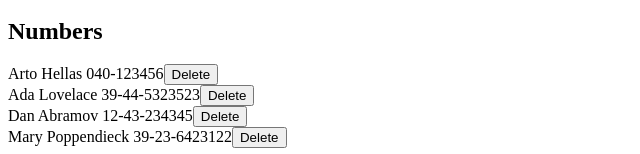
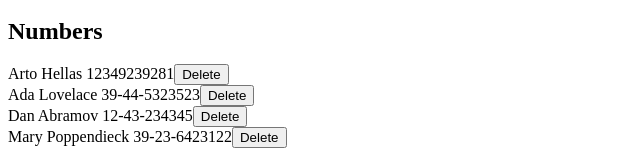
Before and after one commit to Nothing-Too-Fancy/FullstackOpen, a React (Vite) app in the folder Exercises/part2/phonebook/: page / in a window 1280 px wide. Shown: the part 220-374 px from the top of the page, without its empty margins (0-640 px from the left). Built offline with nearby package versions, Linux system fonts and the light colour scheme; data requests are answered from the project's data file.

Commit message:
exercise 2.15

```diff
--- a/Exercises/part2/phonebook/db.json
+++ b/Exercises/part2/phonebook/db.json
@@ -2,7 +2,7 @@
   "persons": [
     {
       "name": "Arto Hellas",
-      "number": "040-123456",
+      "number": "12349239281",
       "id": "1"
     },
     {
--- a/Exercises/part2/phonebook/src/App.jsx
+++ b/Exercises/part2/phonebook/src/App.jsx
@@ -18,16 +18,28 @@
   useEffect(() => {
     personService
       .getAll()
-      .then(response => {
-        setPersons(response.data)
+      .then(data => {
+        setPersons(data)
       })
   }, [])
+
+  const updateNumber = () =>  {
+    const updatedPerson = persons.find((person) => person.name === newName)
+    personService
+      .update(updatedPerson.id, {...updatedPerson, number: newNumber})
+      .then(data => {
+        console.log(data.name)
+        setPersons(persons.map(person => person.id === updatedPerson.id ? data : person))
+  })
+  }
 
   const addNumber = (event) => {
     event.preventDefault()
 
     if(isDuplicate()) {
-      alert(`${newName} is already added to phonebook`)
+      if(window.confirm(`${newName} is already added to phonebook, replace the old number with a new one?`)) {
+        updateNumber()
+      }
     }
     else {
       const numberObject = {
@@ -36,8 +48,8 @@
       }
       personService
         .create(numberObject)
-        .then(response => {
-          setPersons(persons.concat(response.data))
+        .then(newPerson => {
+          setPersons(persons.concat(newPerson))
         })
     }
     setNewName('')
--- a/Exercises/part2/phonebook/src/components/Phonebook.jsx
+++ b/Exercises/part2/phonebook/src/components/Phonebook.jsx
@@ -4,7 +4,7 @@
 const deleteNote = (id, setPersons, persons) => {
   if(window.confirm(`Are you sure you want to delete ${persons.find(x => x.id === id).name}?`))
   personService.remove(id)
-    .then(response =>
+    .then(data =>
       setPersons(persons.filter(x => x.id !== id))
     )
 }
--- a/Exercises/part2/phonebook/src/services/persons.js
+++ b/Exercises/part2/phonebook/src/services/persons.js
@@ -3,20 +3,28 @@
 const baseUrl = 'http://localhost:3001/persons'
 
 const getAll = () => {
-  return axios.get(baseUrl)
-          .then(response => response)
+  const request = axios.get(baseUrl)
+  return request.then(response => response.data)
 }
 
 const create = (newObject) => {
-  return axios.post(baseUrl, newObject)
+  const request = axios.post(baseUrl, newObject)
+  return request.then(response => response.data)
 }
 
 const remove = (id) => {
-  return axios.delete(`${baseUrl}/${id}`)
+  const request = axios.delete(`${baseUrl}/${id}`)
+  return request.then(response => response.data)
+}
+
+const update = (id, newObject) => {
+  const request = axios.put(`${baseUrl}/${id}`, newObject)
+  return request.then(response => response.data)
 }
 
 export default {
   getAll,
   create,
-  remove
+  remove,
+  update
 }
```
